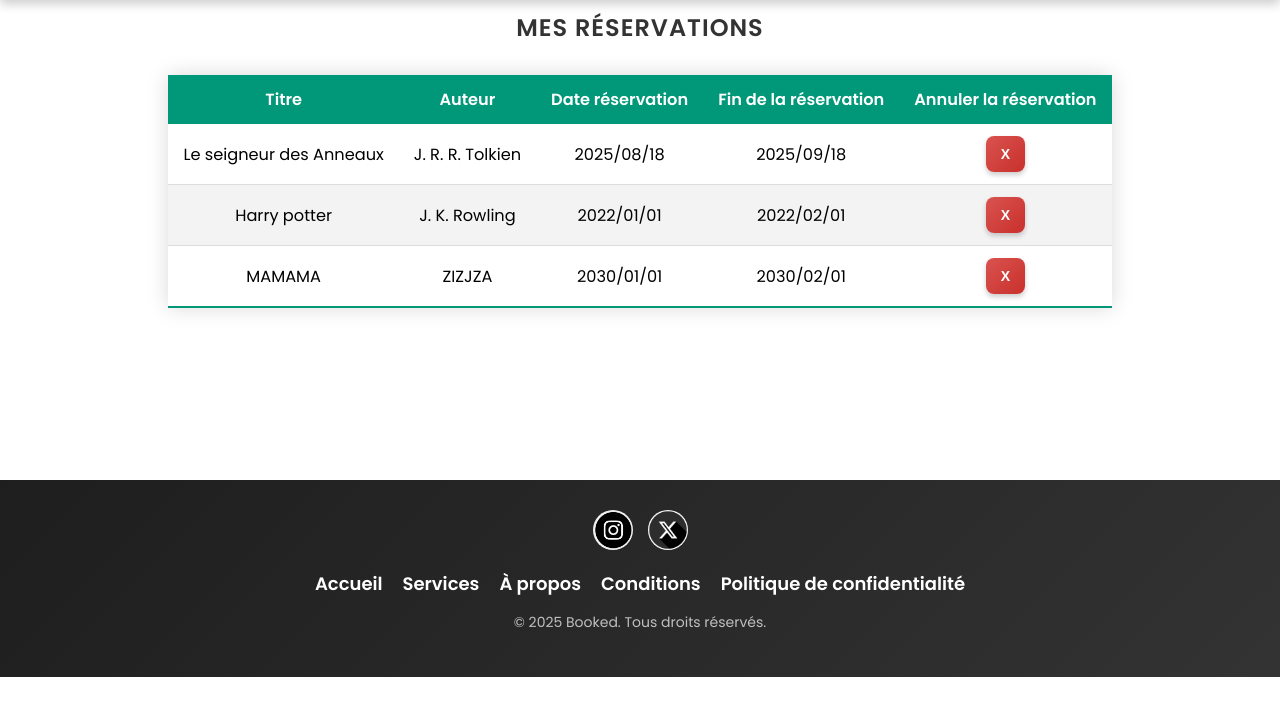
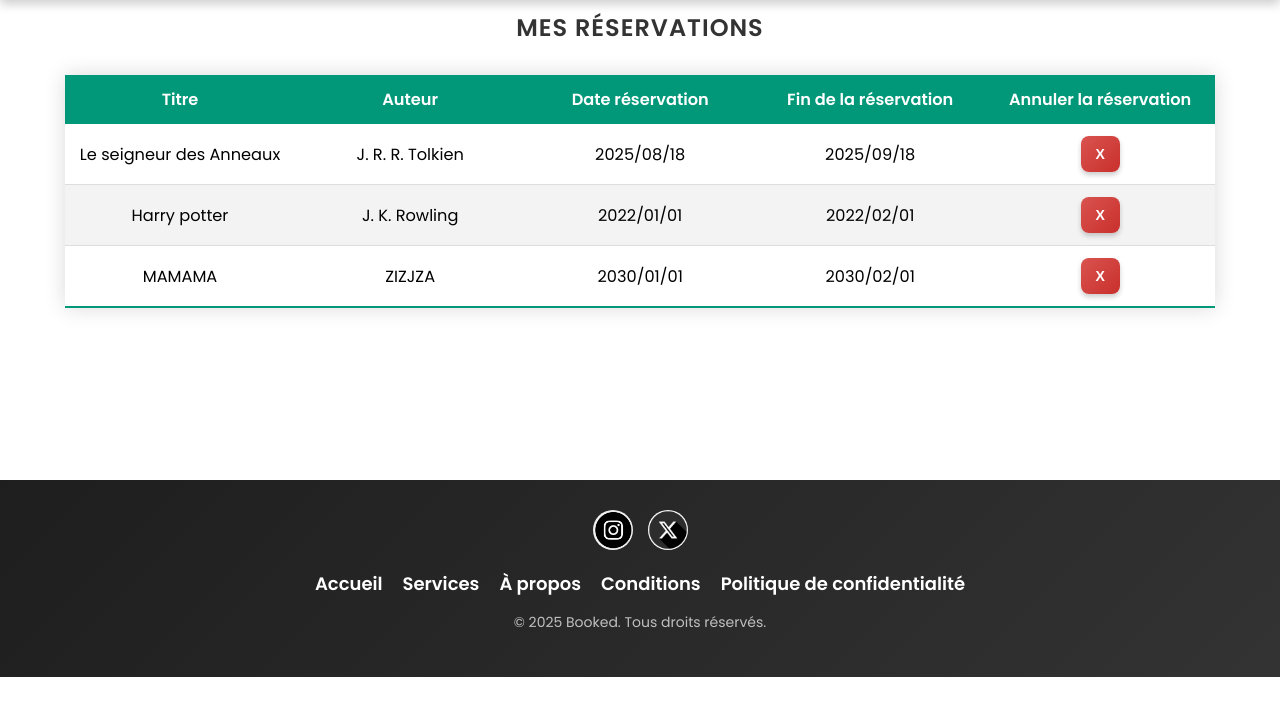
Before and after one commit to BenoitChirez/Open_JavaScript_Project_Booked, a PHP site: page /HTML/Reservations.html in a window 1280 px wide. Shown: the part 79-800 px from the top of the page. Run offline with PHP 8.4, Linux system fonts and the light colour scheme.

Commit message:
Ajout min-width pour le tableau

```diff
--- a/CSS/Reservation.css
+++ b/CSS/Reservation.css
@@ -1,7 +1,7 @@
 main {
     min-height: 60vh; /* Pour ne pas avoir un affichage mauvais du footer */
     display: flex;
-    font-family: 'Poppins', sans-serif;
+    font-family:'poppins', sans-serif;
     flex-direction: column;
 }
 
@@ -14,8 +14,6 @@ main {
 .table_reservation {
     border-collapse: collapse;
     font-size: 0.9em;
-    font-family:'poppins', sans-serif;
-    min-width: 400px;
     box-shadow: 0 0 20px rgba(0, 0, 0, 0.15);
     margin: auto;
     margin-top: 10px;
@@ -32,6 +30,7 @@ main {
 .table_reservation td {
     padding: 12px 15px;
     text-align: center;
+    min-width: 200px;
 }
 
 .table_reservation tbody tr {
```
